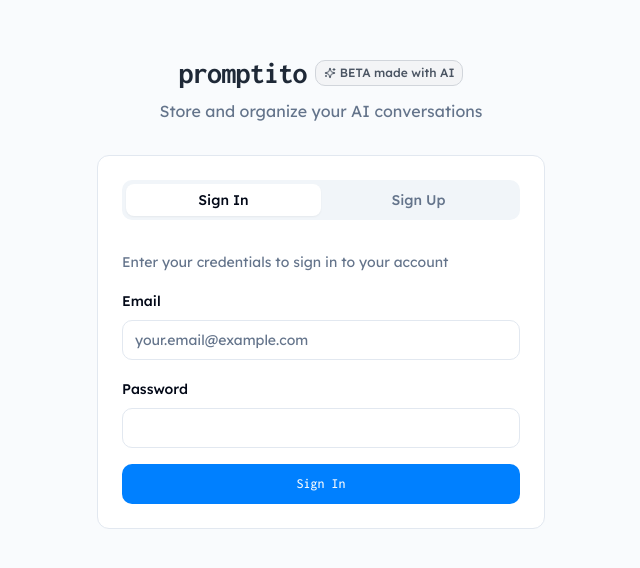
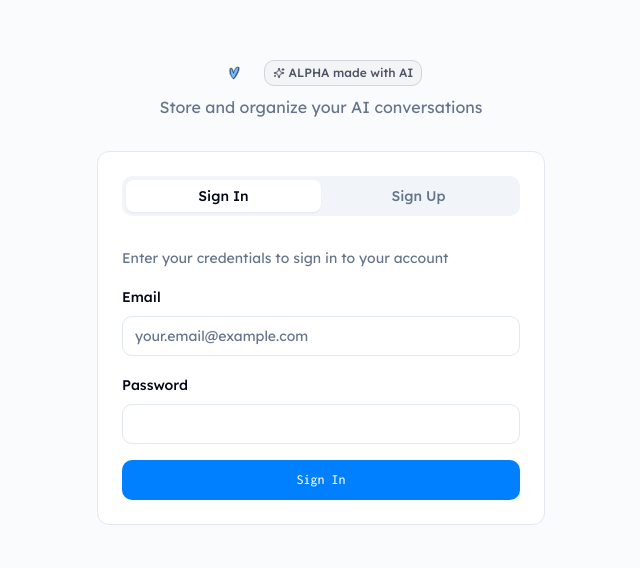
Before and after one commit to mmorerasanchez/convo-organizer-pro, a React (Vite) app: page /auth in a window 1280 px wide. Shown: the part 108-676 px from the top of the page, without its empty margins (319-959 px from the left). Built offline with nearby package versions, Linux system fonts and the light colour scheme.

Commit message:
Implement the plan
Implement the changes as per the plan.

```diff
--- a/src/pages/Auth.tsx
+++ b/src/pages/Auth.tsx
@@ -18,11 +18,17 @@ const Auth = () => {
     <div className="min-h-screen flex flex-col items-center justify-center p-4 bg-muted/40">
       <div className="mb-8 text-center">
         <div className="flex items-center justify-center mb-2">
-          <h1 className="text-3xl font-mono font-bold tracking-tight text-gray-800">promptito</h1>
+          <div className="flex items-center">
+            <img
+              src="/lovable-uploads/b15e12a3-21d5-4c4a-b216-7b5f6b43112e.png"
+              alt="Promptito"
+              className="h-7 w-7 mr-2"
+            />
+          </div>
           <div className="ml-2">
             <Badge variant="outline" className="bg-gray-100 text-gray-600 border-gray-300 text-xs px-2 py-1 rounded-md font-medium flex items-center">
               <Sparkles className="h-3 w-3 mr-1" />
-              BETA made with AI
+              ALPHA made with AI
             </Badge>
           </div>
         </div>
--- a/src/pages/Login.tsx
+++ b/src/pages/Login.tsx
@@ -3,7 +3,7 @@ import { useState } from 'react';
 import { Navigate } from 'react-router-dom';
 import { useAuth } from '@/hooks/useAuth';
 import { Button } from '@/components/ui/button';
-import { LogIn, Loader2 } from 'lucide-react';
+import { LogIn, Loader2, Sparkles } from 'lucide-react';
 import { Badge } from '@/components/ui/badge';
 import { toast } from 'sonner';
 
@@ -20,9 +20,16 @@ const Login = () => {
     <div className="min-h-screen flex flex-col items-center justify-center p-4 bg-muted/40">
       <div className="mb-8 text-center">
         <div className="flex items-center justify-center mb-2">
-          <h1 className="text-3xl font-mono font-bold tracking-tight text-gray-800">promptito</h1>
+          <div className="flex items-center">
+            <img
+              src="/lovable-uploads/b15e12a3-21d5-4c4a-b216-7b5f6b43112e.png"
+              alt="Promptito"
+              className="h-7 w-7 mr-2"
+            />
+          </div>
           <div className="ml-2">
             <Badge variant="outline" className="bg-gray-100 text-gray-600 border-gray-300 text-xs px-2 py-1 rounded-md font-medium flex items-center">
+              <Sparkles className="h-3 w-3 mr-1" />
               ALPHA made with AI
             </Badge>
           </div>
```
